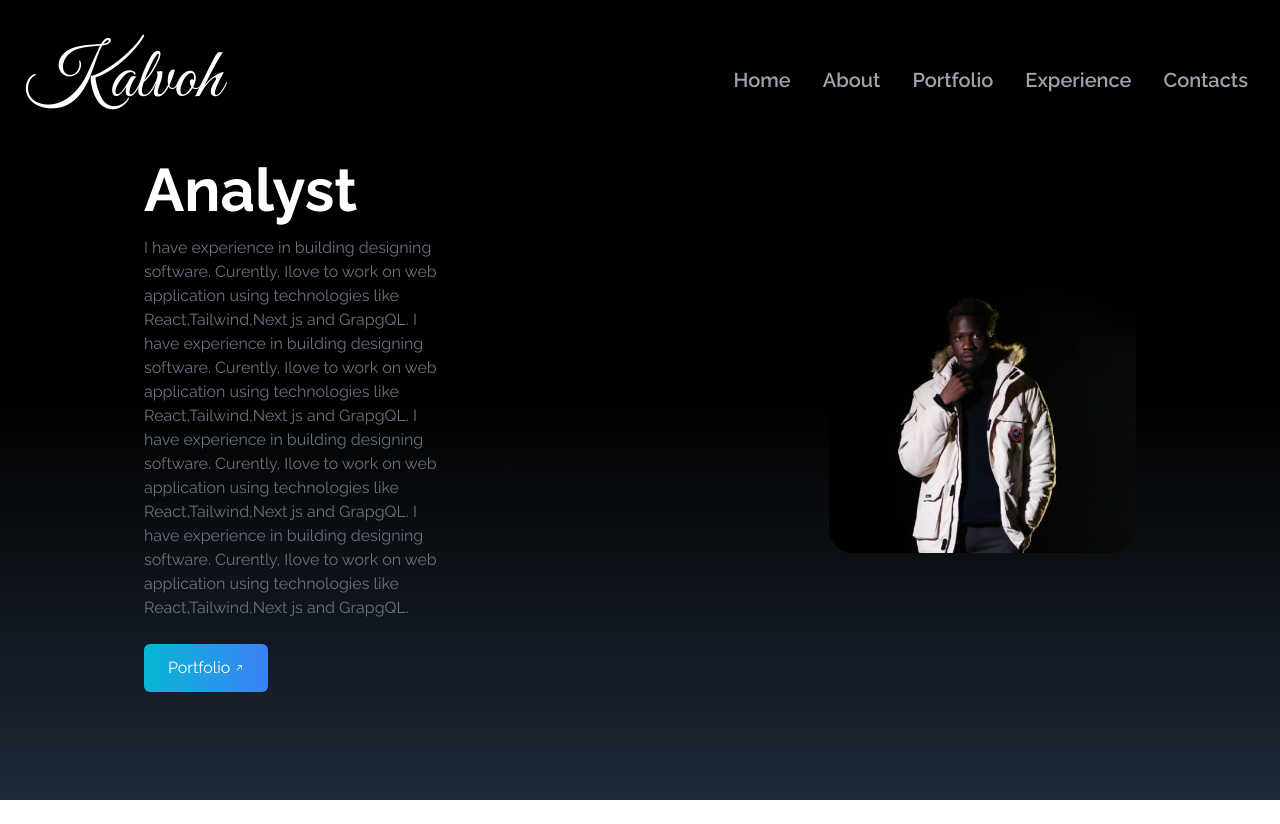
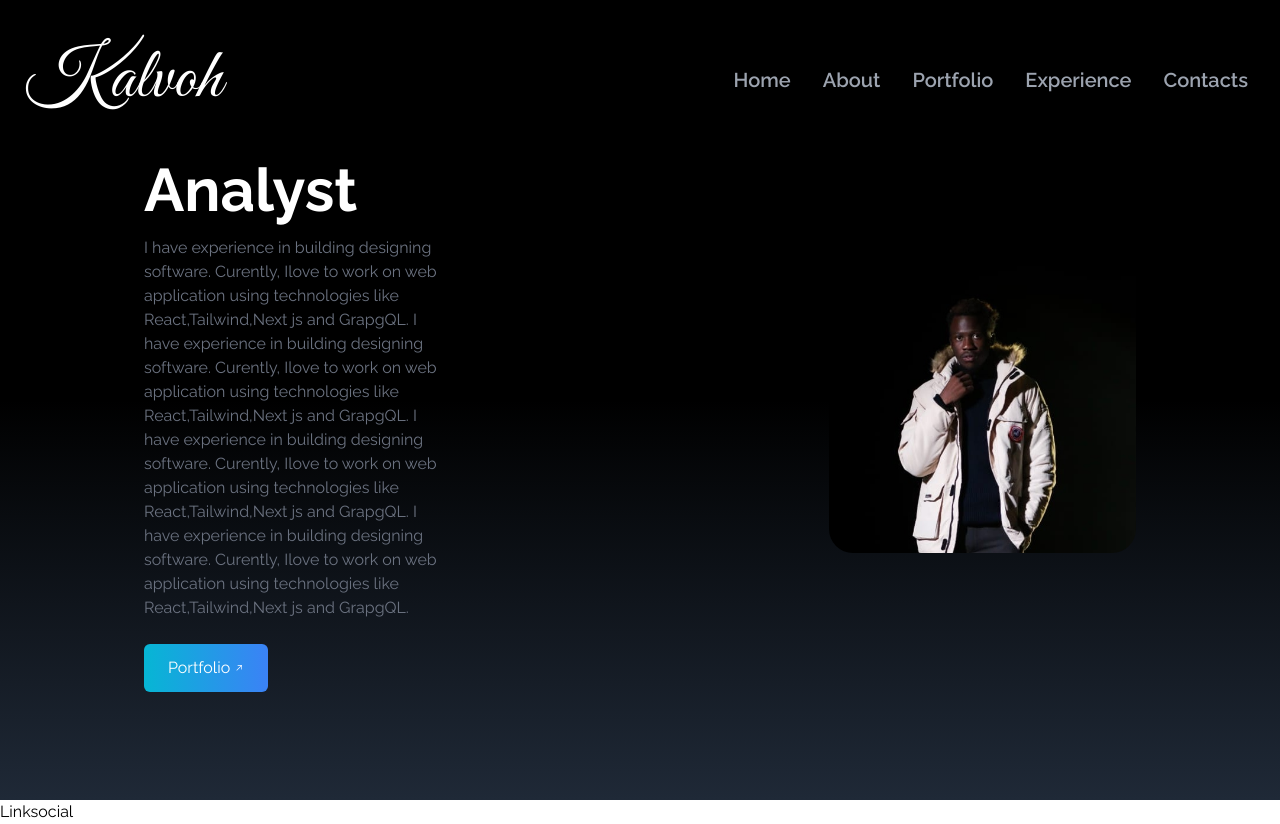
Before and after one commit to kayikalvin/portfolio, a React (Vite) app: page / in a window 1280 px wide. Before the commit the page ends 800 px from the top, so only its background shows below. Built offline with nearby package versions, Linux system fonts and the light colour scheme.

Commit message:
social links

```diff
--- a/src/App.jsx
+++ b/src/App.jsx
@@ -1,5 +1,7 @@
 import Home from "./components/Home"
+import Linksocial from "./components/Linksocial"
 import NavBar from "./components/NavBar"
+import Sociallinks from "./components/Sociallinks"
 import {FaBars,FaTimes} from "react-icons/fa"
 
 function App() {
@@ -9,6 +11,7 @@ function App() {
     <>
       <NavBar/>
       <Home/>
+      <Linksocial/>
 
     </>
   )
--- /dev/null
+++ b/src/components/Linksocial.jsx
@@ -0,0 +1,9 @@
+import React from 'react'
+
+const Linksocial = () => {
+  return (
+    <div>Linksocial</div>
+  )
+}
+
+export default Linksocial
```
